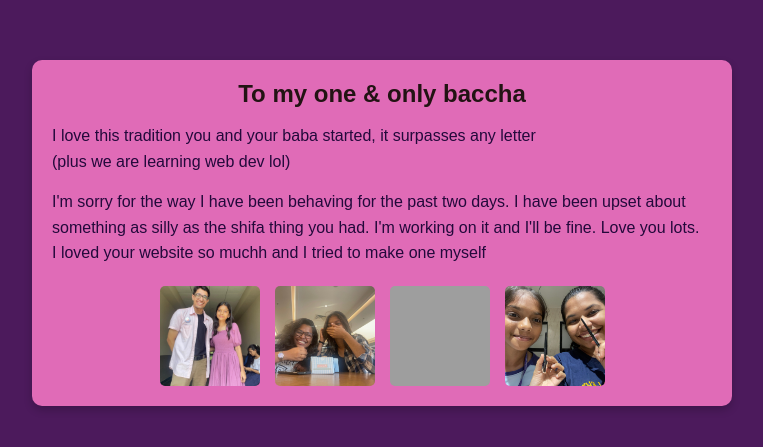
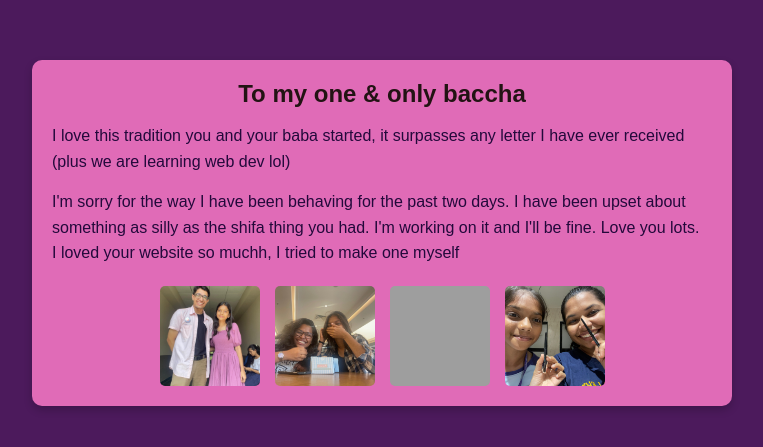
Before and after one commit to AnjaliMore22/bhumi, a plain HTML site: page index.html in a window 1280 px wide. Shown: the part 167-614 px from the top of the page, without its empty margins (258-1021 px from the left). Drawn offline with Linux system fonts and the light colour scheme; grey boxes are pictures that could not be loaded.

Commit message:
Update index.html

```diff
--- a/index.html
+++ b/index.html
@@ -10,14 +10,14 @@
     <div class="container">
       <h1>To my one & only baccha</h1>
       <p>
-        I love this tradition you and your baba started, it surpasses any letter
+        I love this tradition you and your baba started, it surpasses any letter I have ever received
         <br />(plus we are learning web dev lol)
       </p>
       <p>
         I'm sorry for the way I have been behaving for the past two days. I have
         been upset about something as silly as the shifa thing you had. I'm
         working on it and I'll be fine. Love you lots. <br />
-        I loved your website so muchh and I tried to make one myself
+        I loved your website so muchh, I tried to make one myself
       </p>
 
       <!-- Image Gallery -->
```
